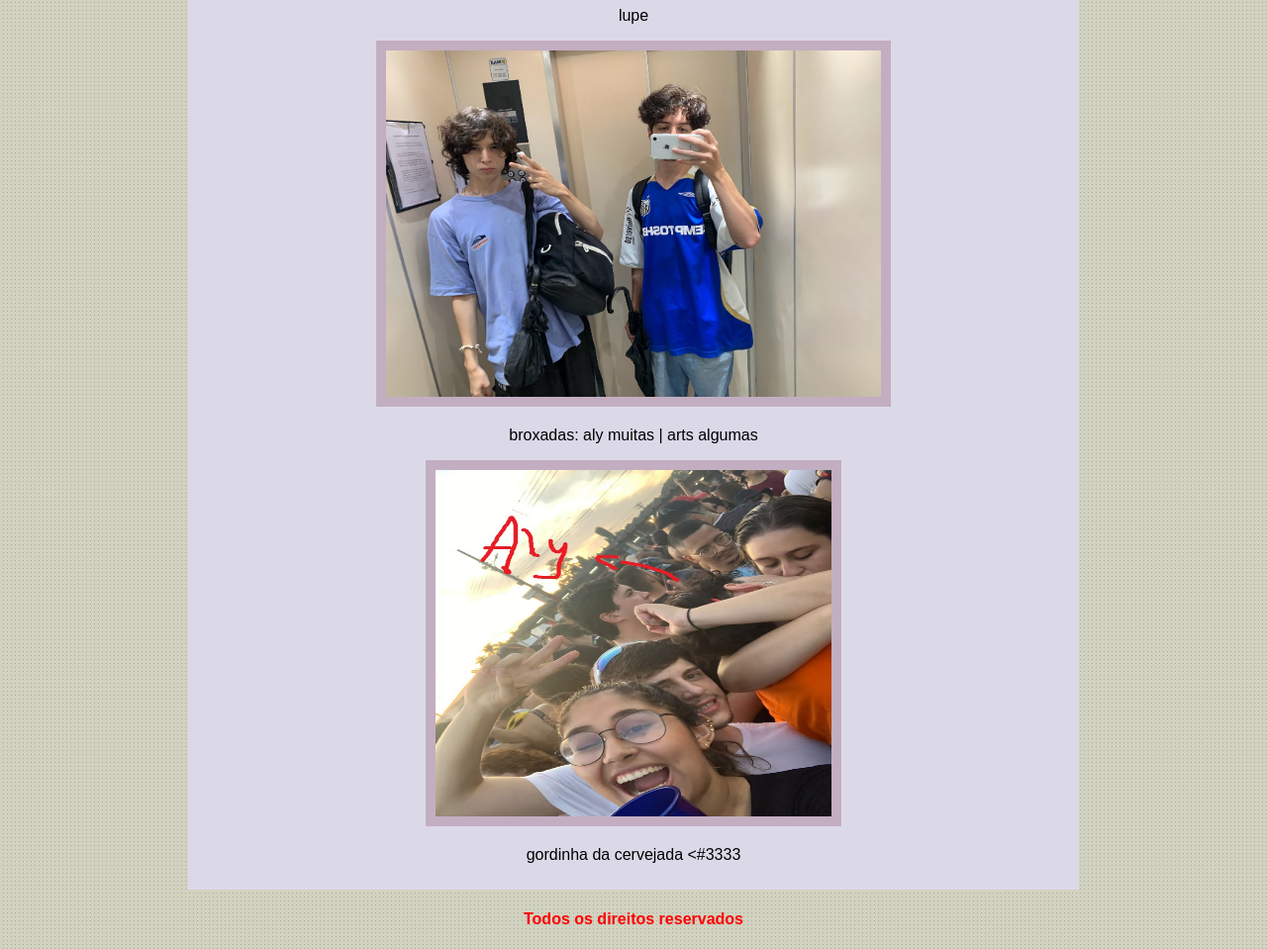
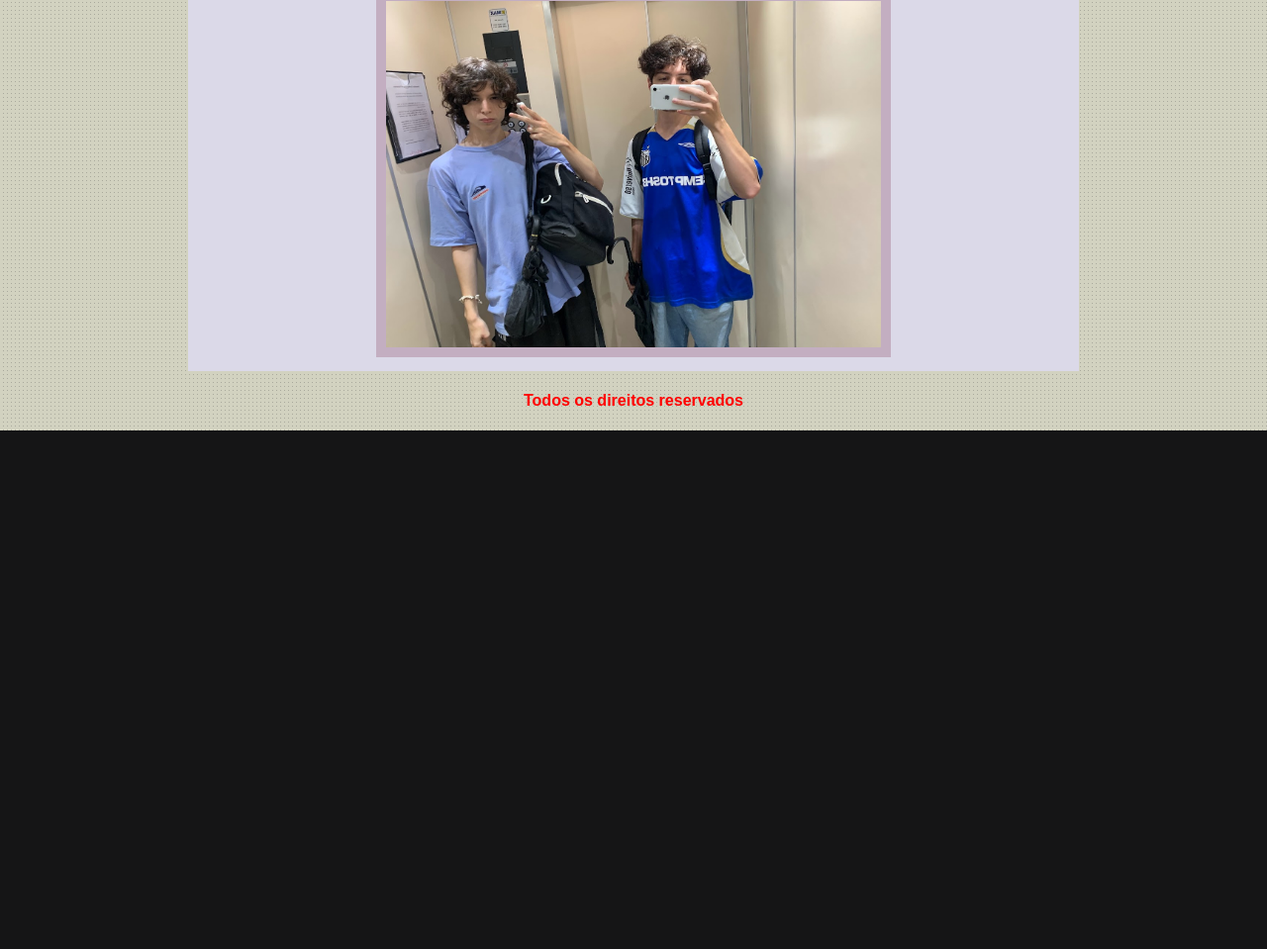
Before and after one commit to pleavinn/pleavin-x-aise, a plain HTML site: page campanhas-publicitarias.html in a window 1280 px wide. Shown: the part 5713-6672 px from the top of the page at 99% size. After the commit the page ends 6148 px from the top, so only its background shows below. Drawn offline with Linux system fonts and the light colour scheme; files whose address does not match are found by name.

Commit message:
correções

```diff
--- a/campanhas-publicitarias.html
+++ b/campanhas-publicitarias.html
@@ -95,9 +95,7 @@ acidentes de moto (1)
 				<img src="imagens/Screenshot_2.png" class="img-campanha" height="350" width="300">
 
 
-				<p>
-ex de amigos pegas (muitas)
-				</p>
+
 				<img src="imagens/Screenshot_2023-04-12-00-23-19-591_com.supercell.clashofclans.jpg" class="img-campanha" height="350" width="600">
 
 				<p>
@@ -124,15 +122,11 @@ lupe
 
 				<img src="imagens/IMG_0165.jpg" class="img-campanha" height="350" width="500">
 
-				<p>
-broxadas: aly muitas | arts algumas
-				</p>
 
-				<img src="imagens/b4fc4742-93ca-4865-9f45-c0ee338d80ac.jpg" class="img-campanha" height="350" width="400">
 
-				<p>
-gordinha da cervejada <#3333
-				</p>
+
+
+
 
 
 
```
